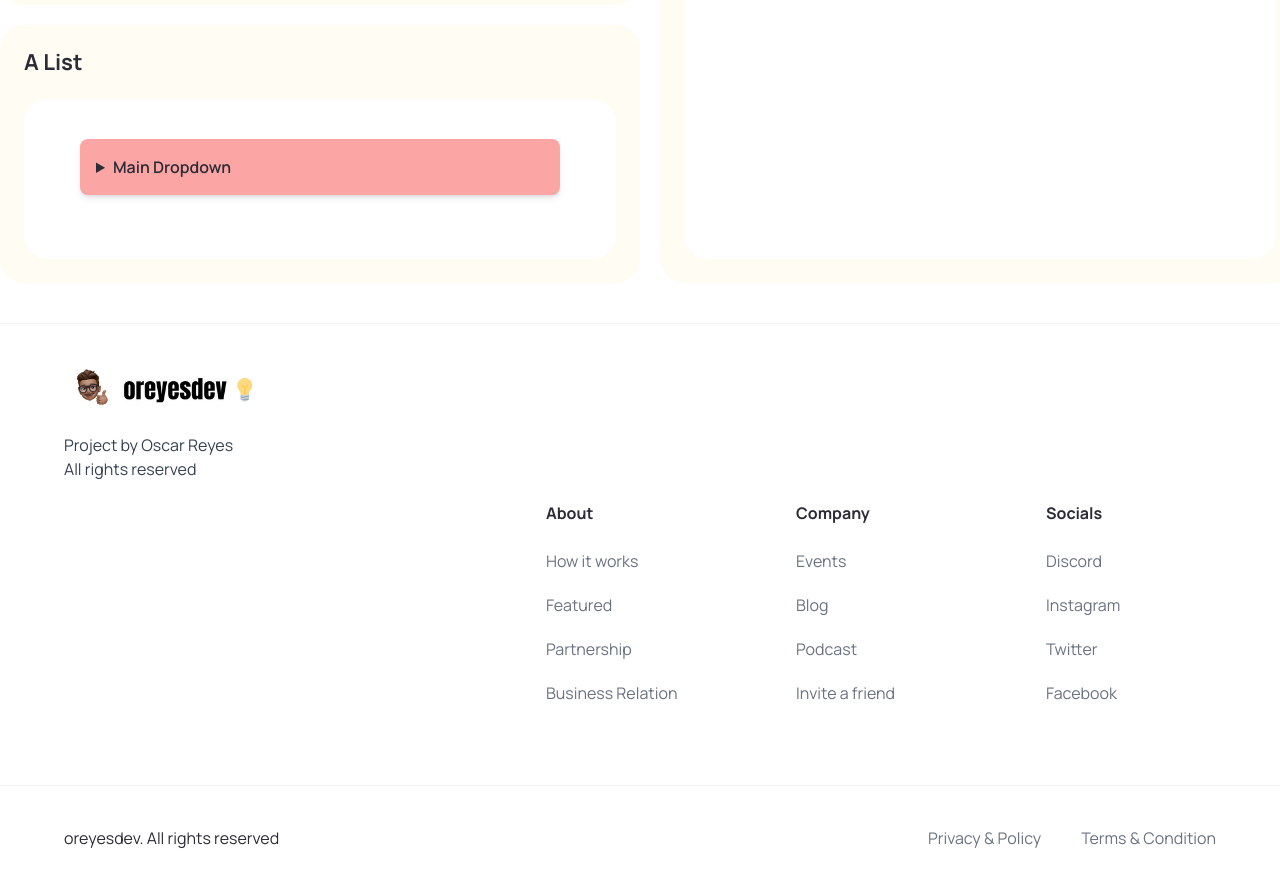
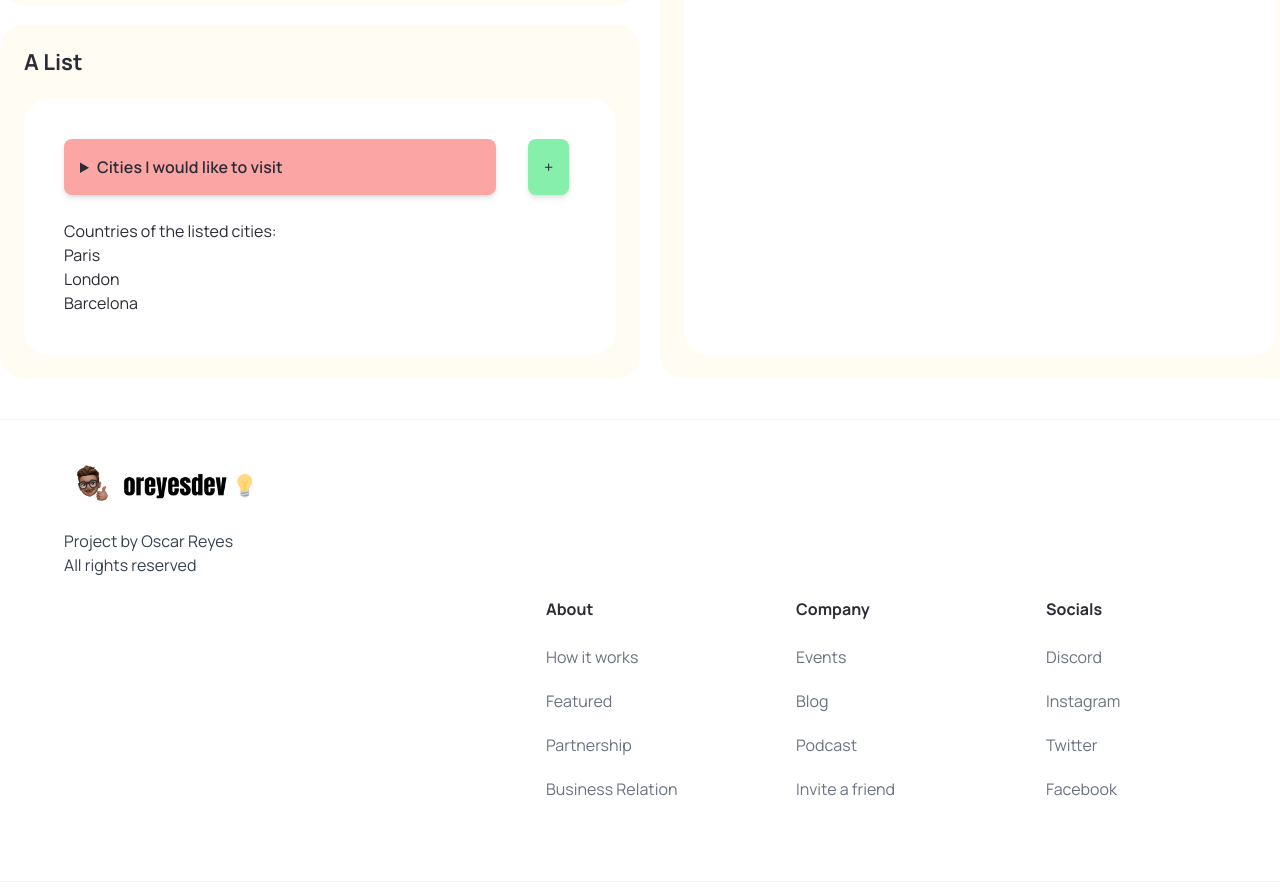
Before and after one commit to jon-oscar/eloquent-js, a Next.js app: page /chapter4 in a window 1280 px wide. Shown: the part 1120-2007 px from the top of the page. Built offline with nearby package versions, Linux system fonts and the light colour scheme.

Commit message:
refactor component and exercise working

```diff
--- a/components/exercises/chapter-4-oscar/Alist.tsx
+++ b/components/exercises/chapter-4-oscar/Alist.tsx
@@ -1,85 +1,74 @@
-import React from 'react';
+import React, { ReactNode, useState } from 'react';
+import { arrayToList, prepend, listToArray } from './Utils';
 
-import { arrayToList, listToArray, nth, prepend } from './Utils';
+type ListItem = {
+  value: ReactNode;
+  rest: ListItem | null;
+};
 
-// const list = [
-//   { city: 'Paris', country: '🇫🇷' },
-//   { city: 'London', country: '🇬🇧' },
-//   { city: 'Barcelona', country: '🇪🇸' },
-//   { city: 'Caracas', country: '🇻🇪' },
-// ];
-
-const list = arrayToList(['Paris', 'London', 'Barcelona']);
-
-const Alist = () => {
+const ListItem = ({ item }: { item: ListItem }) => {
   return (
-    <div className=' p-4 max-w-lg mx-auto'>
-      <details className='mb-2'>
-        <summary className='bg-red-300 p-4 rounded-lg cursor-pointer shadow-md mb-4'>
-          <span className='font-semibold'>Main Dropdown</span>
-        </summary>
-        <ul className='ml-8 space-y-4'>
     <li>
-            <p className='text-gray-800'>{list?.value}</p>
+      <p className='text-gray-800'>{item.value}</p>
+      {item.rest && (
         <details className='mb-2'>
           <summary className='bg-red-600 p-3 rounded-lg cursor-pointer shadow'>
             <span className='font-semibold'>
-                  {Object.getOwnPropertyNames(list?.rest)[1]}
+              {item.rest && Object.getOwnPropertyNames(item?.rest)[1]}
             </span>
           </summary>
           <div className='bg-white p-4'>
-                <p className='text-gray-800'>{list?.rest?.value}</p>
-                <details className='mb-2'>
-                  <summary className='bg-orange-600 p-3 rounded-lg cursor-pointer shadow'>
-                    <span className='font-semibold'>
-                      {Object.getOwnPropertyNames(list?.rest?.rest)[1]}
-                    </span>
-                  </summary>
-                  <div className='bg-white p-4'>
-                    <p className='text-gray-800'>{list?.rest?.rest?.value}</p>
-                    {/* <details className='mb-2'>
-                      <summary className='bg-yellow-600 p-3 rounded-lg cursor-pointer shadow'>
-                        <span className='font-semibold'>Nested Dropdown 2</span>
-                      </summary>
-                      <div className='bg-white p-4'>
-                        <p className='text-gray-800'></p>
-                      </div>
-                    </details> */}
+            <ListItem item={item.rest} />
           </div>
         </details>
-              </div>
-            </details>
+      )}
     </li>
+  );
+};
+
+const initialItems = arrayToList(['Paris', 'London', 'Barcelona']);
+
+const Alist = () => {
+  const [items, setItems] = useState(initialItems);
+
+  return (
+    <div className='flex'>
+      <div className='p-4 max-w-lg flex-[1.8]'>
+        <details className='mb-2'>
+          <summary className='bg-red-300 p-4 rounded-lg cursor-pointer shadow-md mb-4'>
+            <span className='font-semibold'>Cities I would like to visit</span>
+          </summary>
+          <ul className='ml-8 space-y-4'>
+            {items && <ListItem item={items} />}
           </ul>
         </details>
+        <p>Countries of the listed cities:</p>
+        {listToArray(items).map((item, index) => (
+          <p key={item}>{item}</p>
+        ))}
+      </div>
+      <div className='p-4 max-w-sm flex-[0.2]'>
+        <button
+          className='bg-green-300 p-4 rounded-lg cursor-pointer shadow-md mb-4'
+          onClick={() => {
+            function randomCity() {
+              const cities = [
+                'Porto',
+                'Valencia',
+                'Milan',
+                'Geneva',
+                'Stockholm',
+              ];
+              const randomIndex = Math.floor(Math.random() * cities.length);
+              return cities[randomIndex];
+            }
 
-      {/* <details className='mb-2'>
-        <summary className='bg-gray-200 p-4 rounded-lg cursor-pointer shadow-md mb-4'>
-          <span className='font-semibold'>Another Dropdown</span>
-        </summary>
-        <ul className='ml-8 space-y-4'>
-          <li>
-            <details className='mb-2'>
-              <summary className='bg-gray-100 p-3 rounded-lg cursor-pointer shadow'>
-                <span className='font-semibold'>Nested Item 1</span>
-              </summary>
-              <div className='bg-white p-4'>
-                <p className='text-gray-800'>Content for Nested Item 1</p>
+            return setItems(prepend(randomCity(), items));
+          }}
+        >
+          +
+        </button>
       </div>
-            </details>
-          </li>
-          <li>
-            <details className='mb-2'>
-              <summary className='bg-gray-100 p-3 rounded-lg cursor-pointer shadow'>
-                <span className='font-semibold'>Nested Item 2</span>
-              </summary>
-              <div className='bg-white p-4'>
-                <p className='text-gray-800'>Content for Nested Item 2</p>
-              </div>
-            </details>
-          </li>
-        </ul>
-      </details> */}
     </div>
   );
 };
--- a/components/exercises/chapter-4-oscar/Utils.tsx
+++ b/components/exercises/chapter-4-oscar/Utils.tsx
@@ -111,7 +111,7 @@ export function listToArray(list: any) {
  * @param list - The list to which the value will be prepended.
  * @returns A new list with the value prepended to it.
  */
-export function prepend(value: number, list: any) {
+export function prepend(value: number | string, list: any) {
   // list is null when we reach the end of the list
   return { value, rest: list };
 }
@@ -129,15 +129,7 @@ export function nth(list: any, n: number): any {
   else return nth(list.rest, n - 1);
 }
 
-console.log(prepend(10, arrayToList([20])));
-// → {value: 10, rest: {value: 20, rest: null}}
-
 console.log(listToArray(arrayToList([10, 20, 30])));
 // → [10, 20, 30]
-console.log(nth(arrayToList([10, 20, 30]), 1));
+console.log(nth(arrayToList([10, 20, 30]), 2));
 // → [20]
-
-const list = arrayToList(['Paris', 'London', 'Barcelona']);
-
-console.log(list);
-// → {value: 10, rest: {value: 20, rest: null}}
```
Lines whose indentation alone changed are shown as unchanged.
